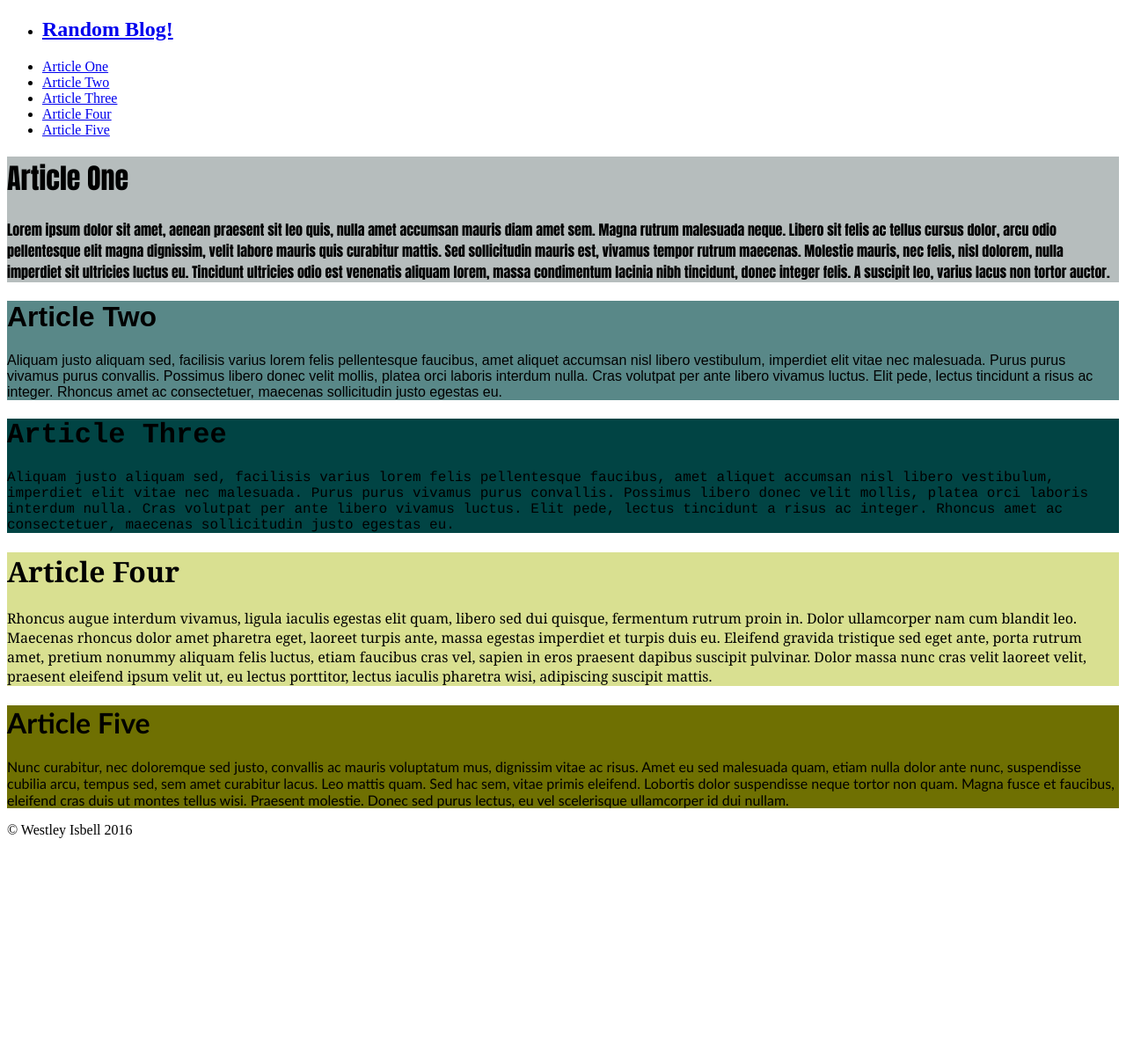
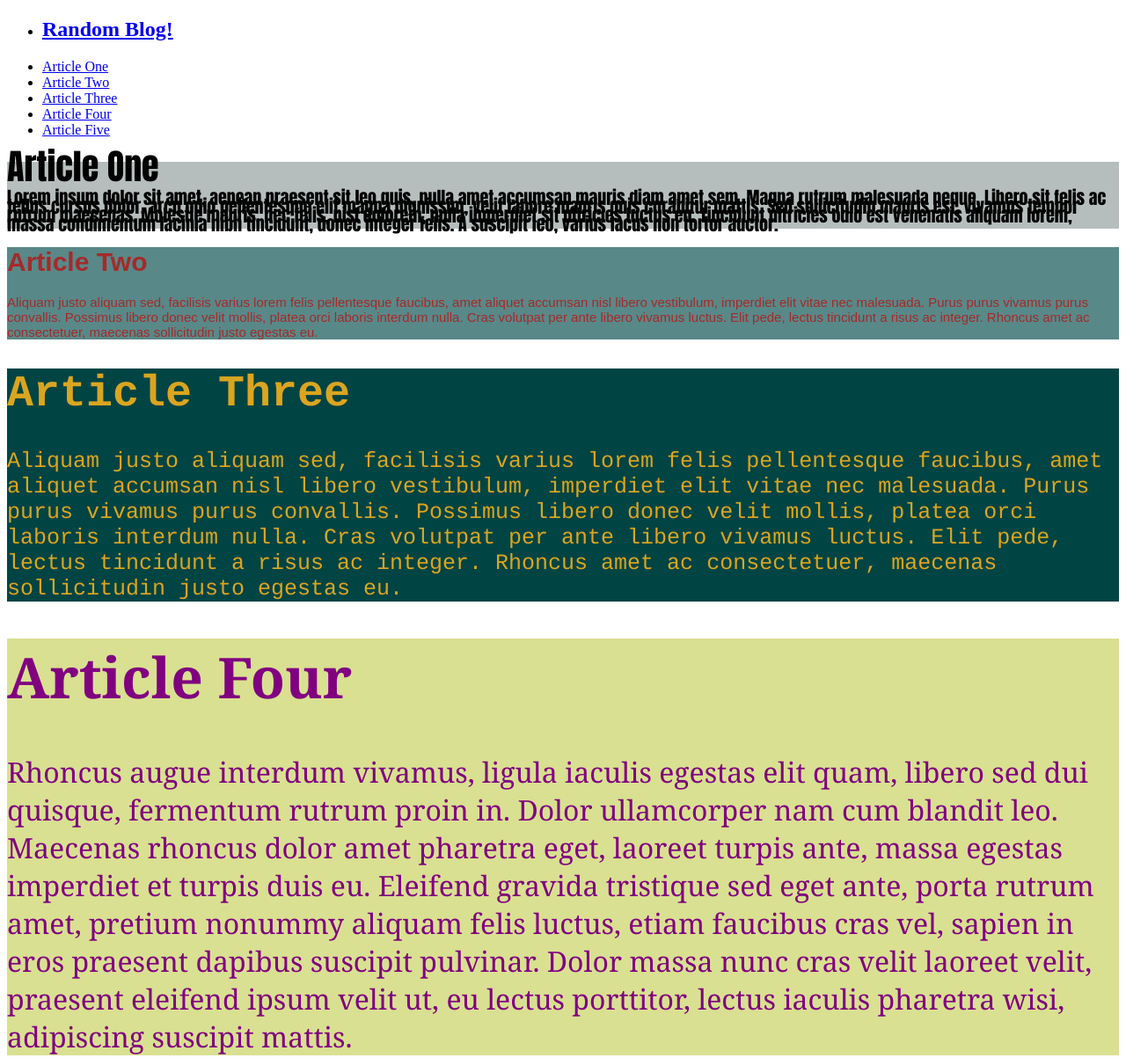
Before and after one commit to Wisbell/css_exercises_article_styles, a plain HTML site: page index.html in a window 1280 px wide. Shown: the top 1203 px of the page at 88% size. Before the commit the page ends 961 px from the top, so only its background shows below. Drawn offline with Linux system fonts and the light colour scheme.

Commit message:
Finished adding font changes

```diff
--- a/articles.css
+++ b/articles.css
@@ -6,24 +6,34 @@
 .article1 {
 	background-color: #B6BDBD;
 	font-family: Impact, Haettenschweiler, "Franklin Gothic Bold", Charcoal, "Helvetica Inserat", "Bitstream Vera Sans Bold", "Arial Black", sans serif;
+	font-size: 20px;
+	color: black;
+	line-height: 50%;
 }
 
 .article2 {
 	background-color: #598888;
 	font-family: "Arial", Helvetica, sans-serif;
+	font-size: 15px;
+	color: brown;
 }
 
 .article3 {
 	background-color: #014444;
 	font-family:  Courier, "Lucida Console", monospace;
+	font-size: 25px;
+	color: goldenrod;
 }
-
 .article4 {
 	background-color: #D9E091;
 	font-family: Georgia, Times, "Times New Roman", serif;
+	font-size: 2em;
+	color: purple;
 }
 
 .article5 {
 	background-color: #6F7002;
 	font-family: Calibri, Candara, Segoe, "Segoe UI", Optima, Arial, sans-serif;
+	font-size: 1em;
+	color: white;
 }
```
